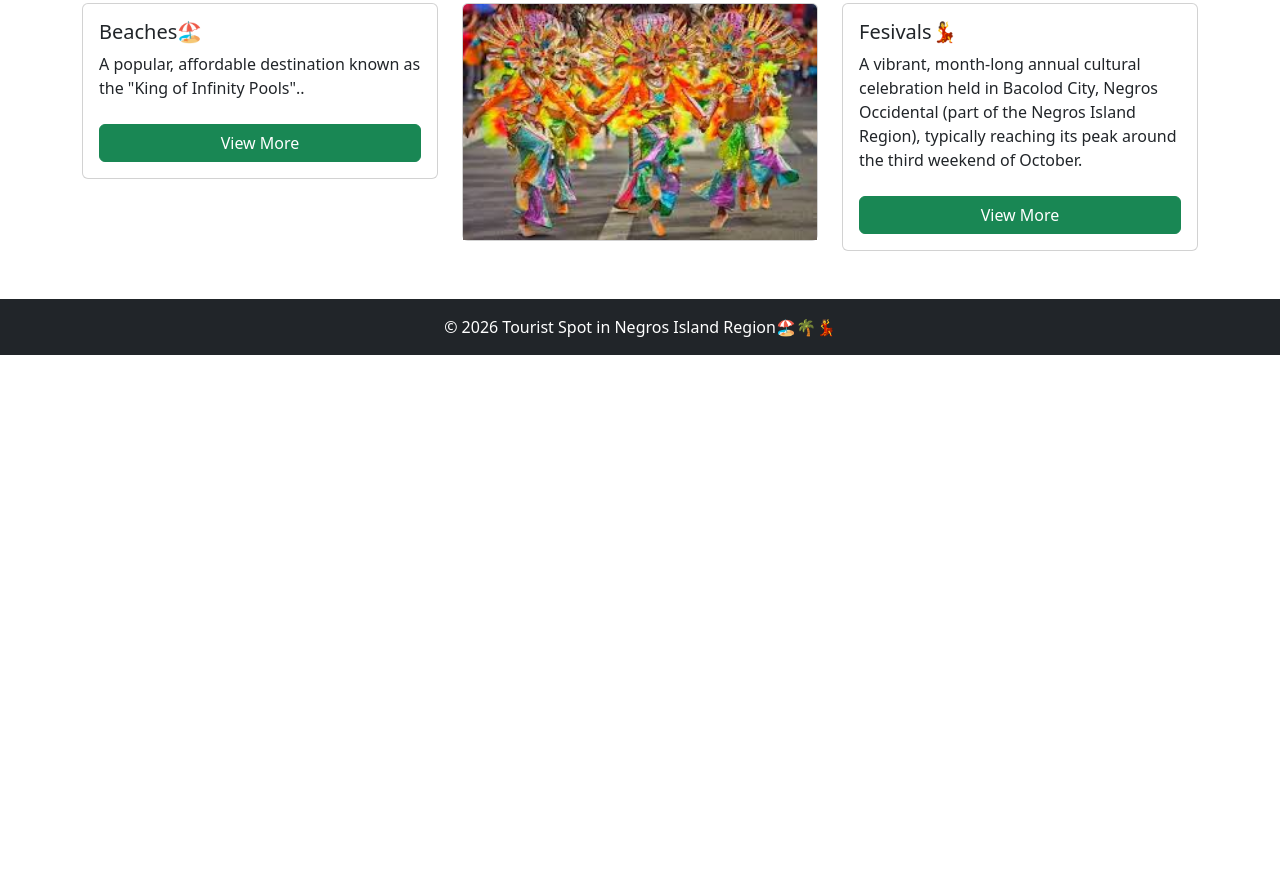
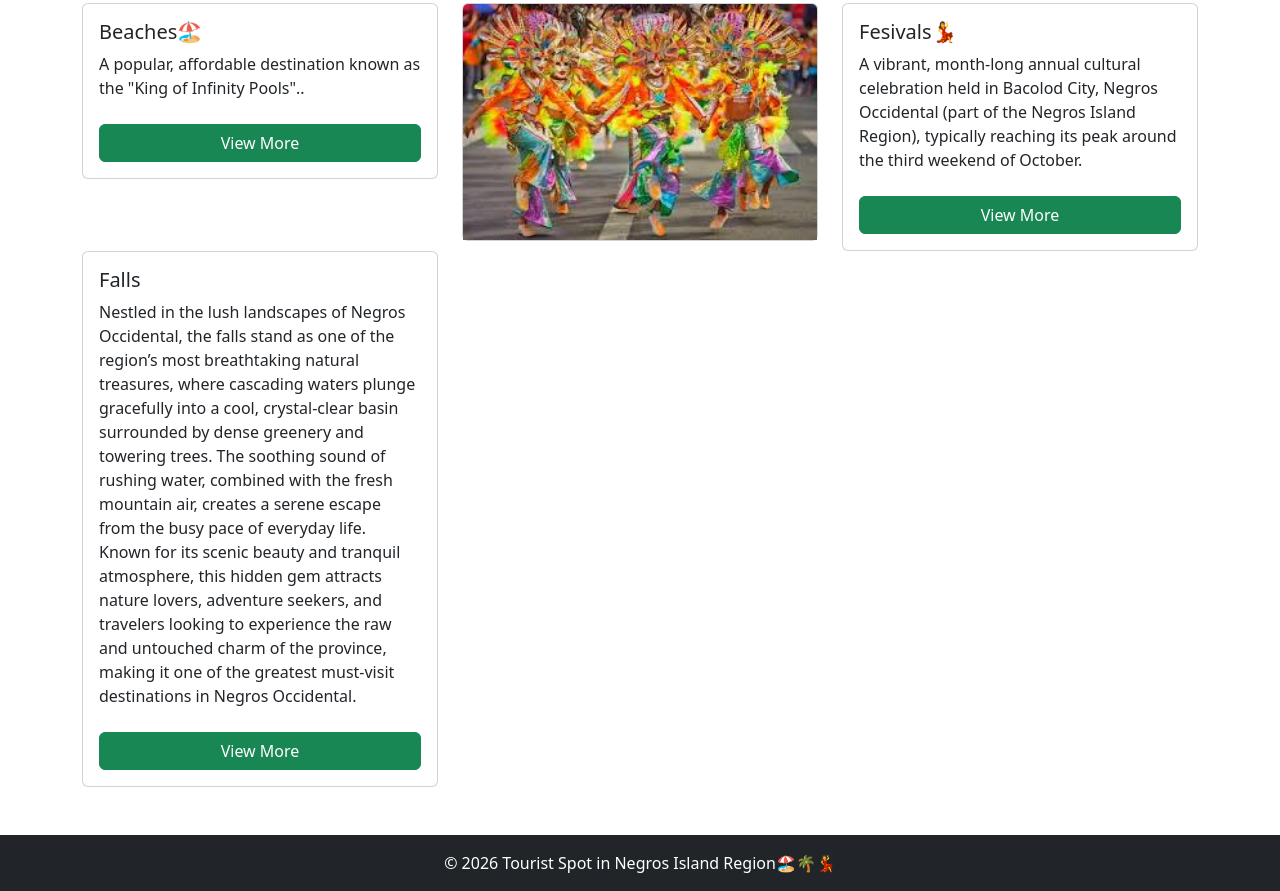
Before and after one commit to juansonjeniffer/vcactivity, a plain HTML site: page index.html in a window 1280 px wide. Shown: the part 654-1545 px from the top of the page. Before the commit the page ends 1009 px from the top, so only its background shows below. Drawn offline with nearby package versions, Linux system fonts and the light colour scheme.

Commit message:
Add 'Falls' card to the cards section
Added a new card for 'Falls' with detailed description.

```diff
--- a/index.html
+++ b/index.html
@@ -91,6 +91,15 @@
          <a href="#" class="btn btn-success mt-2">View More</a>
     </div>
     </div>
+
+     <div class="col-md-4">
+      <div class="card p-3">
+        <h5>Falls</h5>
+        <p>Nestled in the lush landscapes of Negros Occidental, the falls stand as one of the region’s most breathtaking natural treasures, where cascading waters plunge gracefully into a cool, crystal-clear basin surrounded by dense greenery and towering trees. The soothing sound of rushing water, combined with the fresh mountain air, creates a serene escape from the busy pace of everyday life. Known for its scenic beauty and tranquil atmosphere, this hidden gem attracts nature lovers, adventure seekers, and travelers looking to experience the raw and untouched charm of the province, making it one of the greatest must-visit destinations in Negros Occidental.
+</p>
+         <a href="#" class="btn btn-success mt-2">View More</a>
+    </div>
+    </div>
   </div>
 
 </div>
```
